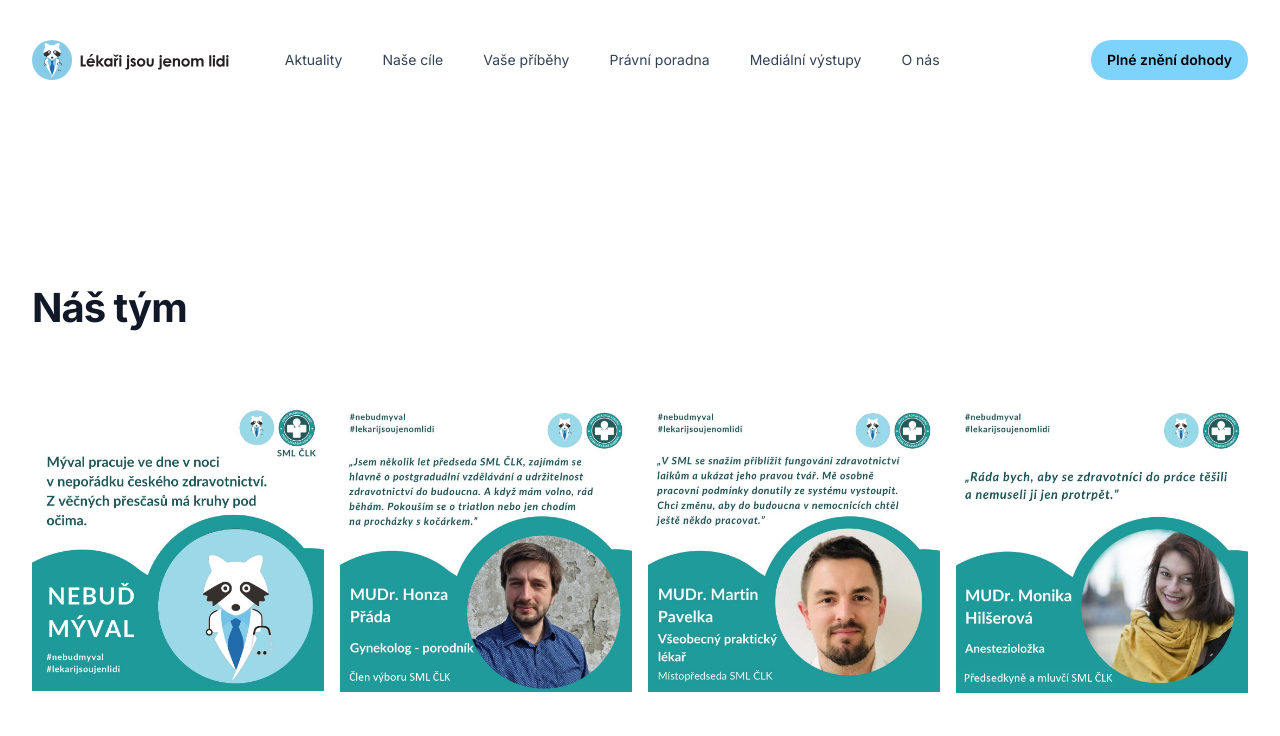
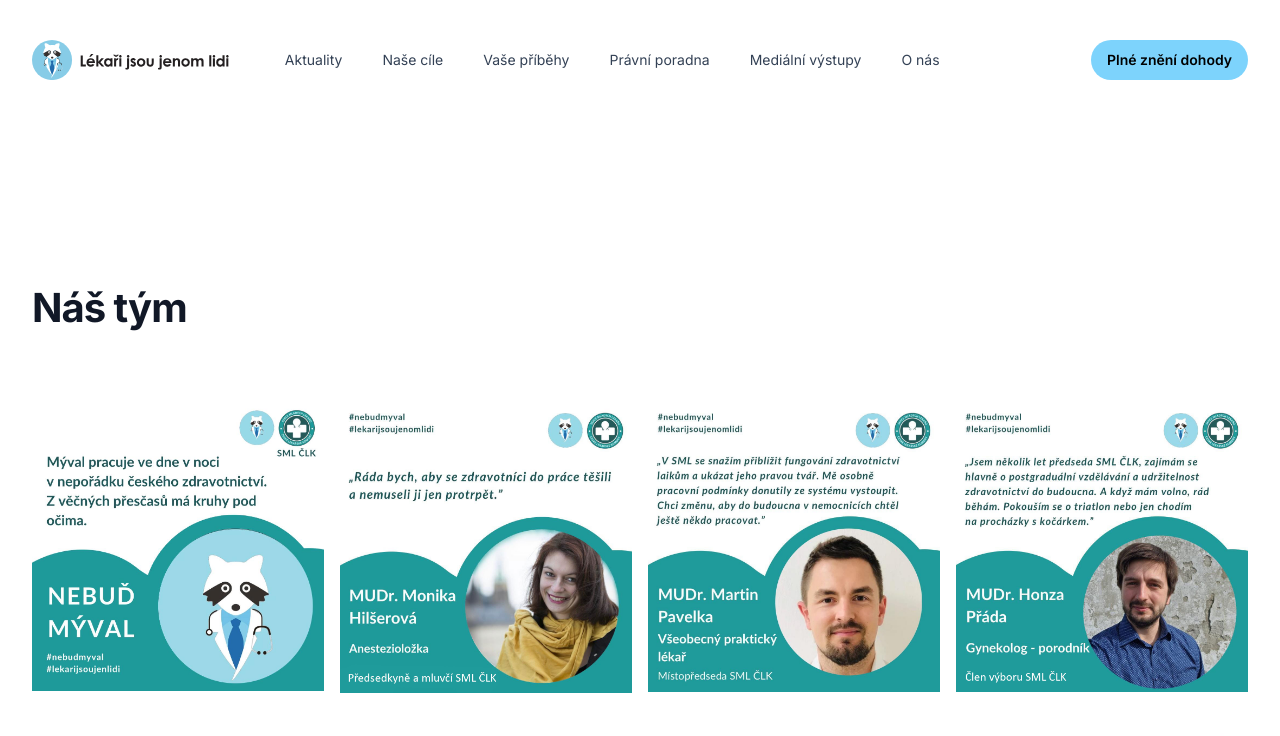
Before and after one commit to ohweb/lekari-jsou-jenom-lidi, a Next.js app: page /o-nas in a window 1280 px wide. Shown: the top 736 px of the page. Built offline with nearby package versions, Linux system fonts and the light colour scheme.

Commit message:
content: update sekce o nas

```diff
--- a/src/app/o-nas/page.tsx
+++ b/src/app/o-nas/page.tsx
@@ -9,7 +9,7 @@ import tymPitrova from '@/images/nas-tym/tym-pitrova-hana.jpg'
 import tymSvobodova from '@/images/nas-tym/tym-svobodova-marie.jpg'
 import tymDunajova from '@/images/nas-tym/tym-dunajova-klara.jpg'
 import tymSplino from '@/images/nas-tym/tym-splino-filip.jpg'
-import Image from "next/image";
+import Image from 'next/image'
 
 export const metadata: Metadata = {
   title: 'O nás',
@@ -49,26 +49,26 @@ const values = [
 ]
 
 const images = [
-  {image: tymMyval },
-  {image: tymPrada },
-  {image: tymPavelka },
-  {image: tymHilserova },
-  {image: tymPitrova },
-  {image: tymSvobodova },
-  {image: tymDunajova },
-  {image: tymSplino },
+  { image: tymMyval },
+  { image: tymHilserova },
+  { image: tymPavelka },
+  { image: tymPrada },
+  { image: tymSvobodova },
+  { image: tymPitrova },
+  { image: tymDunajova },
+  { image: tymSplino },
 ]
 
 export default function ONas() {
-    return(
+  return (
     <>
-
       {/* Values section */}
       <div className="mx-auto mt-32 max-w-7xl px-6 sm:mt-40 lg:px-8">
         <div className="mx-auto max-w-2xl lg:mx-0">
-            <h2 className="text-3xl font-bold tracking-tight text-gray-900 sm:text-4xl">Náš tým</h2>
-            <p className="mt-6 text-lg leading-8 text-gray-600">
-            </p>
+          <h2 className="text-3xl font-bold tracking-tight text-gray-900 sm:text-4xl">
+            Náš tým
+          </h2>
+          <p className="mt-6 text-lg leading-8 text-gray-600"></p>
         </div>
         <dl className="mx-auto mt-16 grid max-w-2xl grid-cols-1 gap-x-4 gap-y-8 text-base leading-7 sm:grid-cols-2 lg:mx-0 lg:max-w-none lg:grid-cols-4">
           {images.map((value) => (
@@ -80,7 +80,10 @@ export default function ONas() {
       {/* Logo cloud */}
       <div className="relative isolate -z-10 mt-32 sm:mt-48">
         <div className="absolute inset-x-0 top-1/2 -z-10 flex -translate-y-1/2 justify-center overflow-hidden [mask-image:radial-gradient(50%_45%_at_50%_55%,white,transparent)]">
-            <svg className="h-[40rem] w-[80rem] flex-none stroke-gray-200" aria-hidden="true">
+          <svg
+            className="h-[40rem] w-[80rem] flex-none stroke-gray-200"
+            aria-hidden="true"
+          >
             <defs>
               <pattern
                 id="e9033f3e-f665-41a6-84ef-756f6778e6fe"
@@ -95,18 +98,25 @@ export default function ONas() {
               </pattern>
             </defs>
             <svg x="50%" y="50%" className="overflow-visible fill-gray-50">
-                <path d="M-300 0h201v201h-201Z M300 200h201v201h-201Z" strokeWidth={0} />
+              <path
+                d="M-300 0h201v201h-201Z M300 200h201v201h-201Z"
+                strokeWidth={0}
+              />
             </svg>
-              <rect width="100%" height="100%" strokeWidth={0} fill="url(#e9033f3e-f665-41a6-84ef-756f6778e6fe)" />
+            <rect
+              width="100%"
+              height="100%"
+              strokeWidth={0}
+              fill="url(#e9033f3e-f665-41a6-84ef-756f6778e6fe)"
+            />
           </svg>
         </div>
-
 
         <div className="mx-auto max-w-7xl px-6 lg:px-8">
           <h2 className="text-center text-lg font-semibold leading-8 text-gray-900">
             Podpořili nás
           </h2>
-            <Partners/>
+          <Partners />
         </div>
       </div>
     </>
```
Lines whose indentation alone changed are shown as unchanged.
